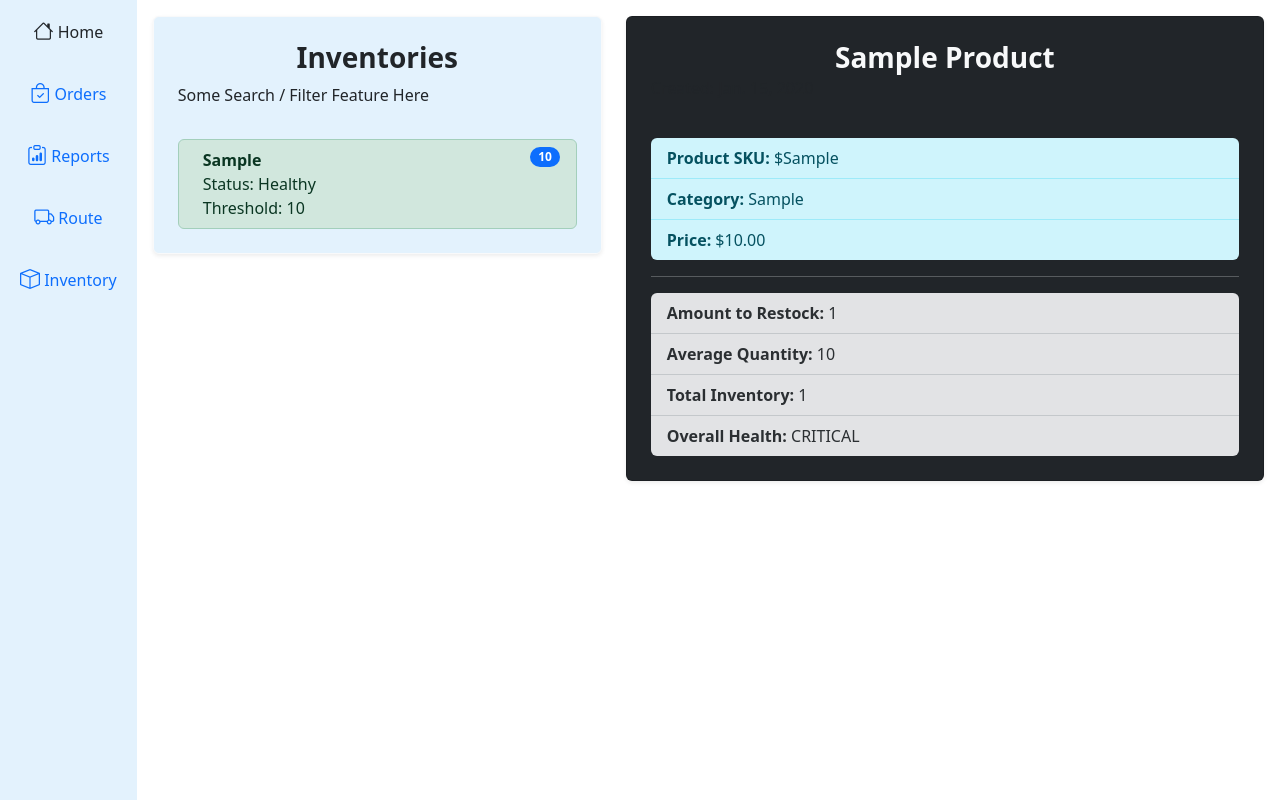
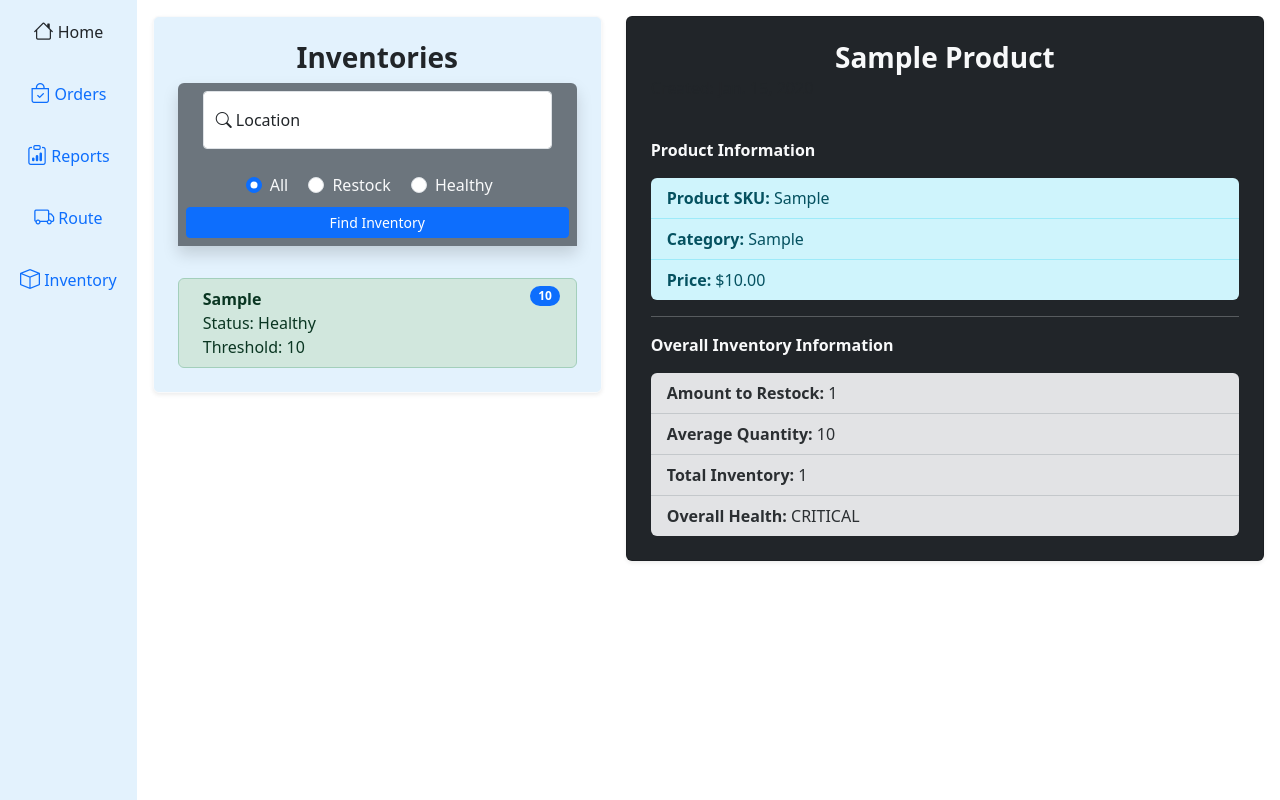
Before and after one commit to JustinDo720/Logistics-Management-System, a Django app: a page that uses templates/logistics_app/specific_product.html in a window 1280 px wide. Shown: the part 64-864 px from the top of the page. Run offline with Django 5.2, Linux system fonts and the light colour scheme; a user stored in the database is signed in; tables that the repository leaves empty hold one stand-in row (values such as "Sample post"); parts of the project's set-up code (start-up, migrations or seed data) failed here and were passed over; some libraries are stand-ins or nearby versions.

Commit message:
Update Product & Inventory. Inventory Search Inventory.

```diff
--- a/logistics_app/urls.py
+++ b/logistics_app/urls.py
@@ -20,5 +20,5 @@ urlpatterns = [
     path('order/create', views.order_create_view, name='order_create'),
     path('orderdetail/<int:pk>/',views.order_detail_view, name='order_detail'),
     path('order/update/<int:pk>/',views.order_update_view, name='order_update'),
-    path('order/delete/<int:pk>/', views.order_delete_view, name='order_delete')
+    path('order/delete/<int:pk>/', views.order_delete_view, name='order_delete'),
 ]
--- a/logistics_app/views.py
+++ b/logistics_app/views.py
@@ -96,10 +96,27 @@ def view_inventory(request):
 
 @login_required()
 def view_specific_product(request, sku):
+
+    # Search Params:
+    searched_loc = request.GET.get('location', '')
+    searched_invStatus = request.GET.get('inv_status', '')
+
     prod = get_object_or_404(Product, sku=sku)
+    inv = prod.inventories.all().order_by('-restock')
+
+    if searched_loc or searched_invStatus:
+        # Override the inventories with some filters
+        if searched_invStatus == 'all':
+            inv = prod.inventories.filter(Q(location__icontains=searched_loc)).order_by('-restock')
+        else:
+            # Restock Options
+            searched_invStatus = True if searched_invStatus == 'restock' else False
+            inv = prod.inventories.filter(Q(location__icontains=searched_loc) & Q(restock=searched_invStatus))
+
+
     context = {
         'product':prod,
-        'inventories': prod.inventories.all().order_by('-restock'),
+        'inventories': inv,
     }
 
     # Total Amount of Inventories
@@ -108,14 +125,21 @@ def view_specific_product(request, sku):
 
     # Average Quantity
     inventories = context['inventories']
-    context['average_stock'] = sum(inv.stock for inv in inventories) // total
+    try:
+        context['average_stock'] = sum(inv.stock for inv in inventories) // total
+    except ZeroDivisionError as e:
+        context['average_stock'] = 0
 
     # Needs to restock
-    inventory_restock = prod.inventories.filter(restock=True).count()
+    inventory_restock = context['inventories'].filter(restock=True).count()
     context['amount_to_restock'] = inventory_restock
 
     # Health Check: below 30% is critial 50% is okay and above 50% is good
-    health_percentage = ((total-inventory_restock) / total) * 100
+    try:
+        health_percentage = ((total-inventory_restock) / total) * 100
+    except ZeroDivisionError as e:
+        health_percentage = 0
+
     if health_percentage <= 30:
         context['health_check'] = 'CRITICAL'
     elif health_percentage > 30 and health_percentage <= 50:
@@ -142,7 +166,7 @@ def update_specific_product(request, sku):
             messages.error(request, 'There was an issue updating your product')
 
         # Handling Form Errors
-        render(request, gen_temp('update_specific_product.html'), {'prod_form':product_form, 'product': prod})
+        return render(request, gen_temp('update_specific_product.html'), {'prod_form':product_form, 'product': prod})
 
 @login_required()
 def delete_specific_product(request, sku):
--- a/templates/logistics_app/specific_product.html
+++ b/templates/logistics_app/specific_product.html
@@ -8,7 +8,47 @@
         <div class="card shadow-sm p-2 rounded border-light" style="background: #e3f2fd;">
             <div class="card-body">
               <h5 class="card-title text-center fw-bold fs-3">Inventories</h5>
-              <p class="card-text">Some Search / Filter Feature Here</p>
+              <div class="container p-2 bg-secondary text-light rounded-top shadow">
+                <form method="GET">
+                    {# Since this is a get request, all these inputs will appear as params in the url #}
+                    <div class="row ">
+                        <div class="col-12 m-auto col-md-11">
+                            <div class="form-floating mb-3">
+                                <input type="text" class="form-control form-control-sm" id="locationInput" placeholder="NJ" name="location">
+                                <label for="locationInput" class="text-dark"><i class="bi bi-search"></i> Location</label>
+                            </div>
+                        </div>
+                    </div>
+                    <div class="row text-center">
+                        <div class="col-12 m-auto p-2">
+                            {# Id is different BUT the name will be the same to mnake sure they're one group #}
+                            <div class="form-check form-check-inline">
+                                <input class="form-check-input" type="radio" name="inv_status" id="allStatusID" value="all" checked>
+                                <label class="form-check-label" for="allStatusID">
+                                  All
+                                </label>
+                              </div>
+                              <div class="form-check form-check-inline">
+                                <input class="form-check-input" type="radio" name="inv_status" id="restockStatusID" value="restock">
+                                <label class="form-check-label" for="restockStatusID">
+                                    Restock
+                                </label>
+                              </div>
+                              <div class="form-check form-check-inline">
+                                <input class="form-check-input" type="radio" name="inv_status" id="healthyStatusID" value="healthy">
+                                <label class="form-check-label" for="healthyStatusID">
+                                    Healthy
+                                </label>
+                              </div>
+                        </div>
+                    </div>
+                    <div class="d-grid">
+                        <button type="submit" class="btn btn-sm btn-primary">
+                            Find Inventory
+                        </button>
+                    </div>
+                  </form>
+              </div>
             </div>
             <div class="card-body container">
                 <ul class="list-group">
@@ -41,12 +81,14 @@
               <h6 class="card-subtitle mb-2 text-body-secondary">Created: {{ product.date }} </h6>
             </div>
             <div class="card-body container">
+                <p class="text-light fw-semibold">Product Information</p>
                 <ul class="list-group list-group-flush">
-                    <li class="list-group-item list-group-item-info rounded-top"><b>Product SKU: </b>${{ product.sku }}</li>
+                    <li class="list-group-item list-group-item-info rounded-top"><b>Product SKU: </b>{{ product.sku }}</li>
                     <li class="list-group-item list-group-item-info"><b>Category: </b>{{ product.category }}</li>
                     <li class="list-group-item list-group-item-info rounded-bottom"><b>Price: </b>${{ product.price }}</li>
                 </ul>
                 <hr>
+                <p class="text-light fw-semibold">Overall Inventory Information</p>
                 <ul class="list-group list-group-flush">
                     <li class="list-group-item list-group-item-secondary rounded-top"><b>Amount to Restock: </b>{{ amount_to_restock }}</li>
                     <li class="list-group-item list-group-item-secondary"><b>Average Quantity: </b>{{ average_stock }}</li>
```
Also changed, not shown: templates/logistics_app/update_specific_inventory.html (+8 -4 lines), templates/logistics_app/update_specific_product.html (+8 -4 lines), README.md, logistics_app/migrations/0008_merge_20250307_1955.py (added).
